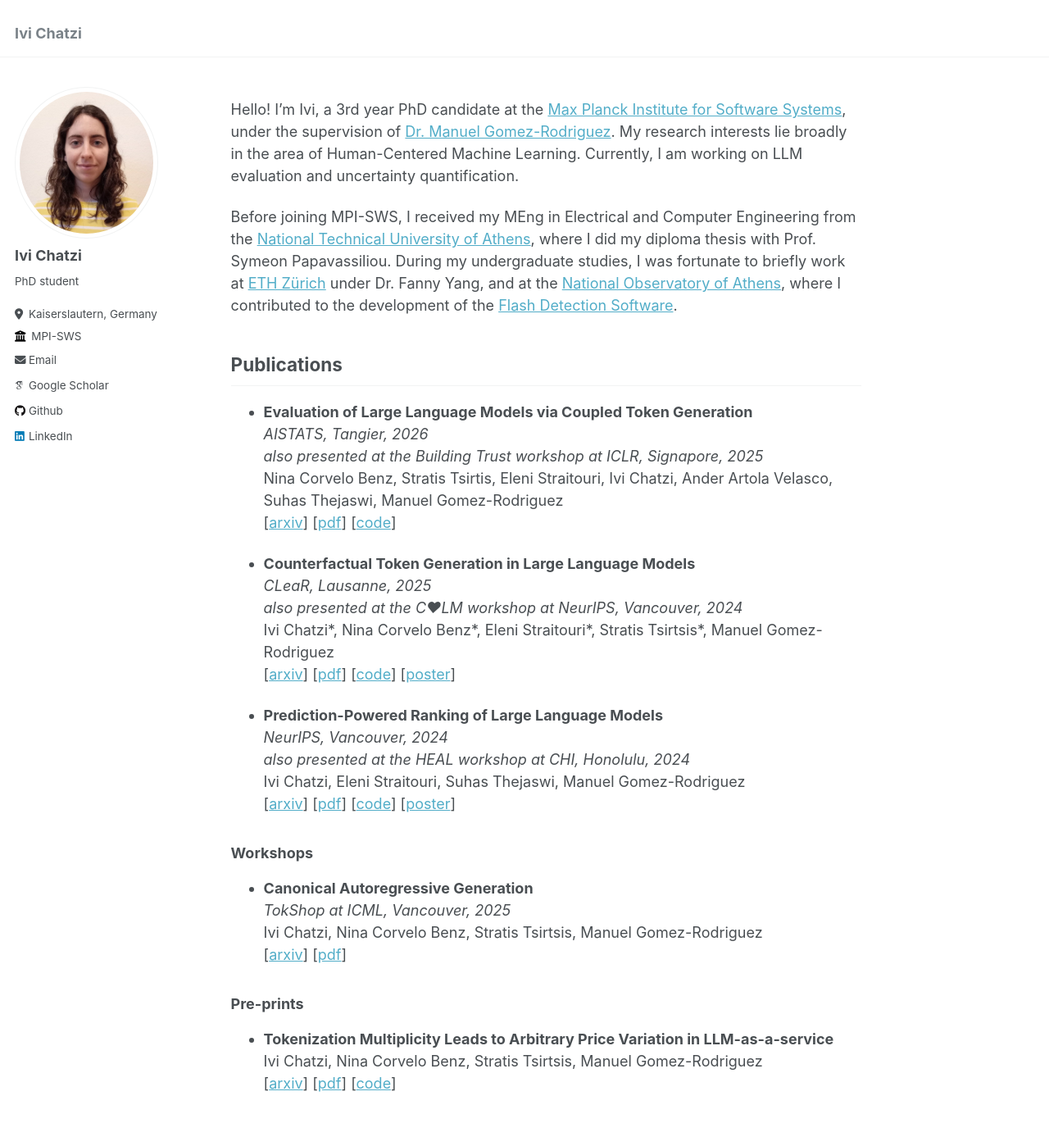
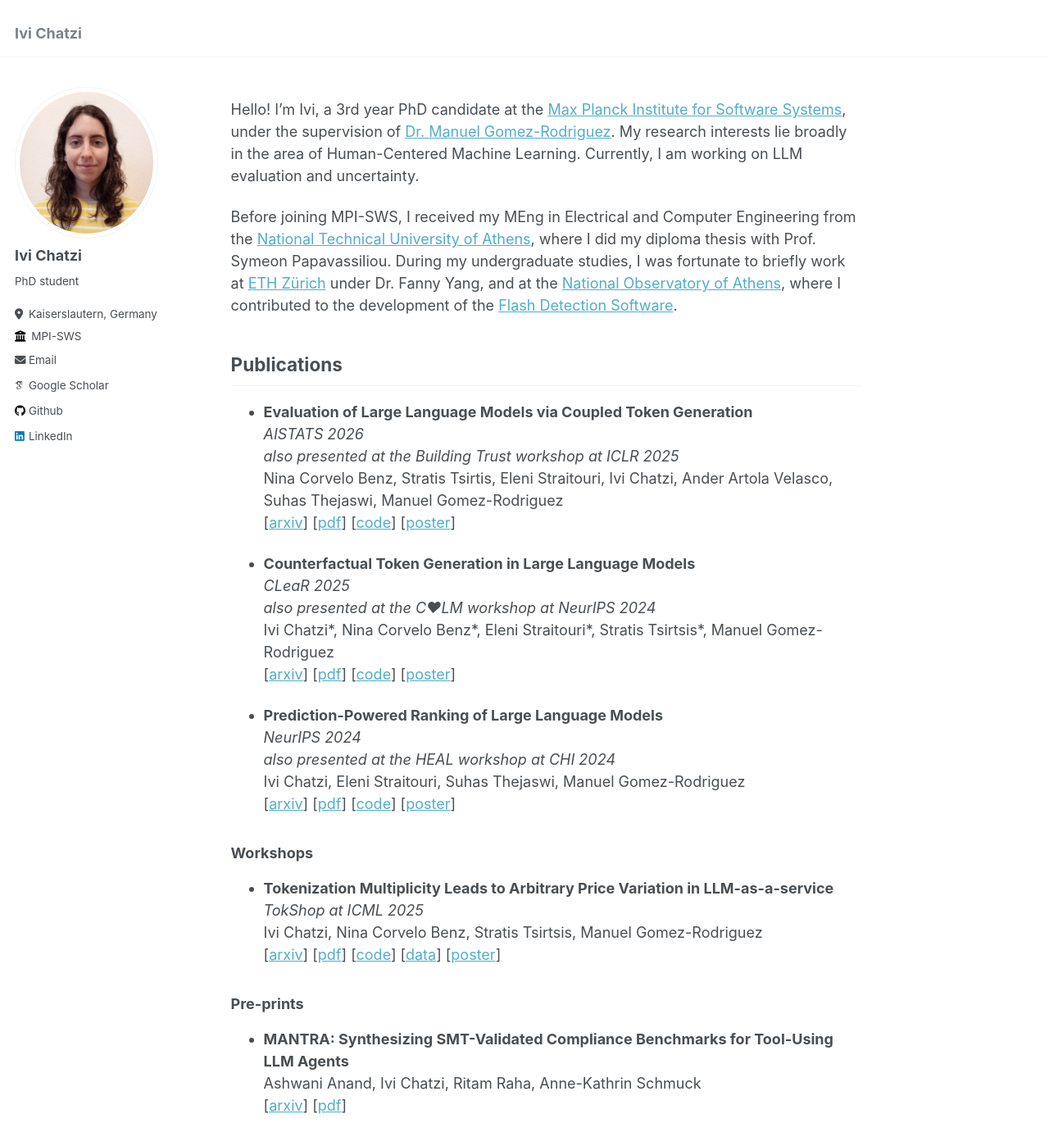
Before and after one commit to Qvapil/Qvapil.github.io, a Jekyll site: the page built from _pages/about.md, in a window 1280 px wide and 1400 px high. Shown: the whole window at 82% size. Built offline with Jekyll 4.4.1, drawn with Linux system fonts in a browser that asks for light colours; some web fonts are replaced.

Commit message:
update publications

```diff
--- a/_pages/about.md
+++ b/_pages/about.md
@@ -9,8 +9,7 @@ redirect_from:
 
 Hello! I'm Ivi, a 3rd year PhD candidate at the [Max Planck Institute for Software Systems](https://www.mpi-sws.org/),
 under the supervision of [Dr. Manuel Gomez-Rodriguez](https://people.mpi-sws.org/~manuelgr/index.html).
-My research interests lie broadly in the area of Human-Centered Machine Learning.
-Currently, I am working on LLM evaluation and uncertainty quantification.
+My research interests lie broadly in the area of Human-Centered Machine Learning. Currently, I am working on LLM evaluation and uncertainty.
 
 Before joining MPI-SWS, I received my MEng in Electrical and Computer Engineering from the [National Technical University of Athens](https://www.ece.ntua.gr/en),
 where I did my diploma thesis with Prof. Symeon Papavassiliou.
@@ -18,32 +17,22 @@ During my undergraduate studies, I was fortunate to briefly work at [ETH Zürich
 under Dr. Fanny Yang, and at the [National Observatory of Athens](https://www.noa.gr/en/), where I contributed to the development of the [Flash Detection Software](https://kryoneri.astro.noa.gr/en/flash-detection-software/).
 
 
-[//]: # (## News)
-
-[//]: # ()
-[//]: # (- _24.05.2024_: Our work [Prediction-Powered Ranking of Large Language Models]&#40;https://arxiv.org/abs/2402.17826&#41;)
-
-[//]: # (was updated on arXiV, now containing our experimentation. Our code is also available on [github]&#40;https://github.com/Networks-Learning/prediction-powered-ranking&#41;!)
-
-[//]: # (- _12.05.2024_: I presented our work [Prediction-Powered Ranking of Large Language Models]&#40;https://arxiv.org/abs/2402.17826&#41;)
-
-[//]: # (as a [poster]&#40;https://qvapil.github.io/files/poster_ppr.pdf&#41; at the HEAL workshop at CHI 2024!)
 
 ## Publications
 
-[//]: # (### Conferences)
 
 - **Evaluation of Large Language Models via Coupled Token Generation** \
-_AISTATS, Tangier, 2026_ \
-_also presented at the Building Trust workshop at ICLR, Signapore, 2025_ \
+_AISTATS 2026_ \
+_also presented at the Building Trust workshop at ICLR 2025_ \
 Nina Corvelo Benz, Stratis Tsirtis, Eleni Straitouri, Ivi Chatzi, Ander Artola Velasco, Suhas Thejaswi, Manuel Gomez-Rodriguez \
 [[arxiv](https://arxiv.org/abs/2502.01754)]
 [[pdf](https://qvapil.github.io/files/2502.01754v1.pdf)]
 [[code](https://github.com/Networks-Learning/coupled-llm-evaluation)]
+[[poster](https://qvapil.github.io/files/coupled_eval_poster.png)]
 
 - **Counterfactual Token Generation in Large Language Models** \
-_CLeaR, Lausanne, 2025_ \
-_also presented at the C❤LM workshop at NeurIPS, Vancouver, 2024_ \
+_CLeaR 2025_ \
+_also presented at the C❤LM workshop at NeurIPS 2024_ \
 Ivi Chatzi\*, Nina Corvelo Benz\*, Eleni Straitouri\*, Stratis Tsirtsis\*, Manuel Gomez-Rodriguez \
 [[arxiv](https://arxiv.org/abs/2409.17027)]
 [[pdf](https://qvapil.github.io/files/cf-llms-v3.pdf)]
@@ -51,8 +40,8 @@ Ivi Chatzi\*, Nina Corvelo Benz\*, Eleni Straitouri\*, Stratis Tsirtsis\*, Manue
 [[poster](https://qvapil.github.io/files/poster_cf-llm_neurips.pdf)]
 
 - **Prediction-Powered Ranking of Large Language Models** \
-_NeurIPS, Vancouver, 2024_ \
-_also presented at the HEAL workshop at CHI, Honolulu, 2024_ \
+_NeurIPS 2024_ \
+_also presented at the HEAL workshop at CHI 2024_ \
 Ivi Chatzi, Eleni Straitouri, Suhas Thejaswi, Manuel Gomez-Rodriguez \
 [[arxiv](https://arxiv.org/abs/2402.17826)]
 [[pdf](https://qvapil.github.io/files/2402.17826v3.pdf)]
@@ -61,11 +50,20 @@ Ivi Chatzi, Eleni Straitouri, Suhas Thejaswi, Manuel Gomez-Rodriguez \
 
 ### Workshops
 
-- **Canonical Autoregressive Generation** \
+<!-- - **Canonical Autoregressive Generation** \
 _TokShop at ICML, Vancouver, 2025_ \
 Ivi Chatzi, Nina Corvelo Benz, Stratis Tsirtsis, Manuel Gomez-Rodriguez \
 [[arxiv](https://www.arxiv.org/abs/2506.06446)]
-[[pdf](https://qvapil.github.io/files/2506.06446v1.pdf)]
+[[pdf](https://qvapil.github.io/files/2506.06446v1.pdf)] -->
+
+- **Tokenization Multiplicity Leads to Arbitrary Price Variation in LLM-as-a-service** \
+_TokShop at ICML 2025_ \
+Ivi Chatzi, Nina Corvelo Benz, Stratis Tsirtsis, Manuel Gomez-Rodriguez \
+[[arxiv](https://www.arxiv.org/abs/2506.06446)]
+[[pdf](https://qvapil.github.io/files/paper-multiplicity.pdf)]
+[[code](https://github.com/Human-Centric-Machine-Learning/Tokenization-Multiplicity)]
+[[data](https://huggingface.co/datasets/Human-Centric-Machine-Learning/tokenization-multiplicity-data)]
+[[poster](https://qvapil.github.io/files/canonical-autoreg-poster.pdf)]
 
 <!-- - **Evaluation of Large Language Models via Coupled Token Generation** \
 _Building Trust workshop at ICLR, Signapore, 2025_ \
@@ -93,8 +91,9 @@ Ivi Chatzi, Eleni Straitouri, Suhas Thejaswi, Manuel Gomez-Rodriguez \
 
 ### Pre-prints
 
-- **Tokenization Multiplicity Leads to Arbitrary Price Variation in LLM-as-a-service** \
-Ivi Chatzi, Nina Corvelo Benz, Stratis Tsirtsis, Manuel Gomez-Rodriguez \
-[[arxiv](https://www.arxiv.org/abs/2506.06446)]
-[[pdf](https://qvapil.github.io/files/paper-multiplicity.pdf)]
-[[code](https://github.com/Human-Centric-Machine-Learning/Tokenization-Multiplicity)]
+- **MANTRA: Synthesizing SMT-Validated Compliance Benchmarks for Tool-Using LLM Agents** \
+Ashwani Anand, Ivi Chatzi, Ritam Raha, Anne-Kathrin Schmuck \
+[[arxiv](https://arxiv.org/abs/2605.06334)]
+[[pdf](https://qvapil.github.io/files/2605.06334v1.pdf)]
+<!-- [[code](https://anonymous.4open.science/r/mantra-for-compliance/README.md)]
+[[data](https://huggingface.co/datasets/mantra-anon/MANTRA)] -->
```
Also changed, not shown: files/coupled_eval_poster.png (added), 2 other files.
